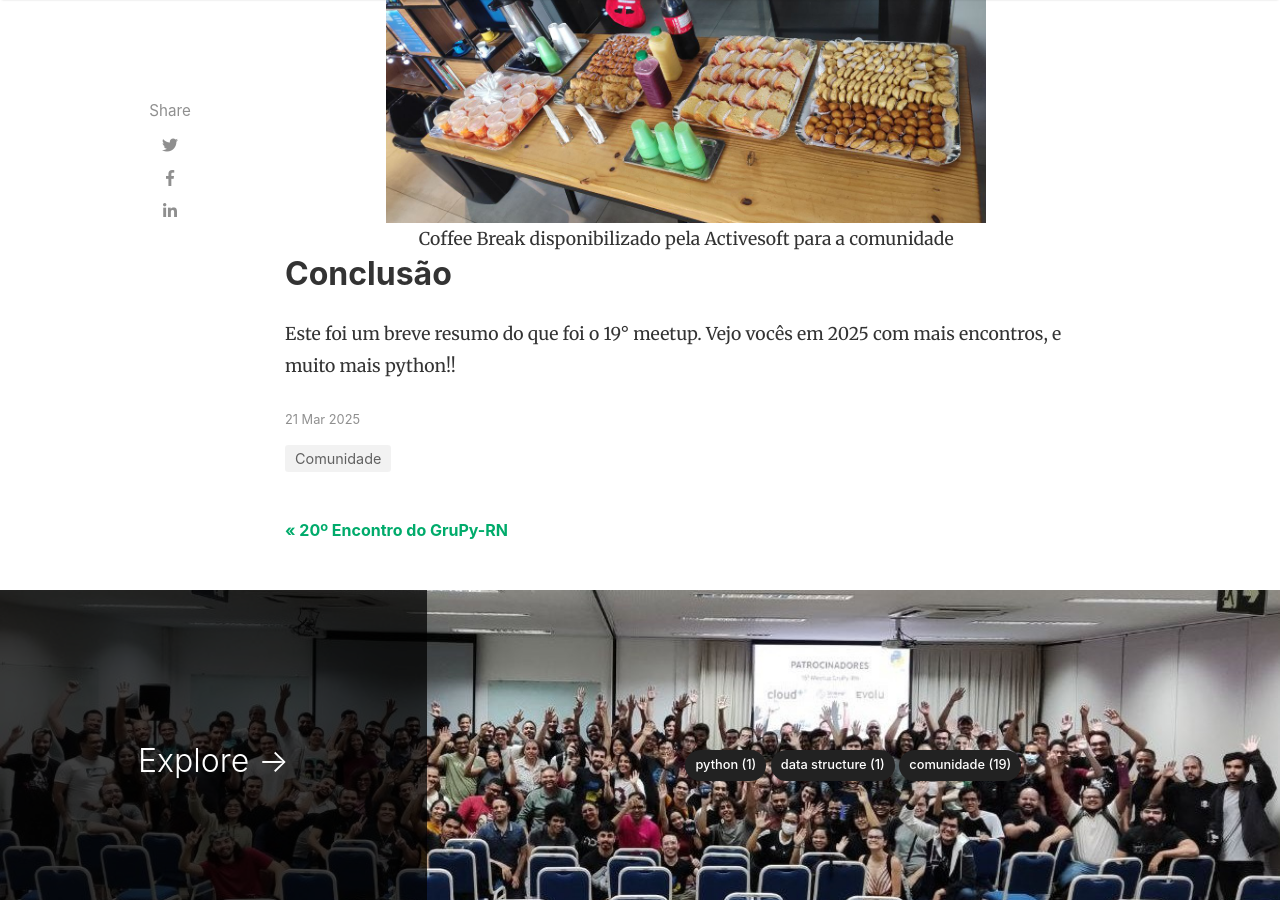
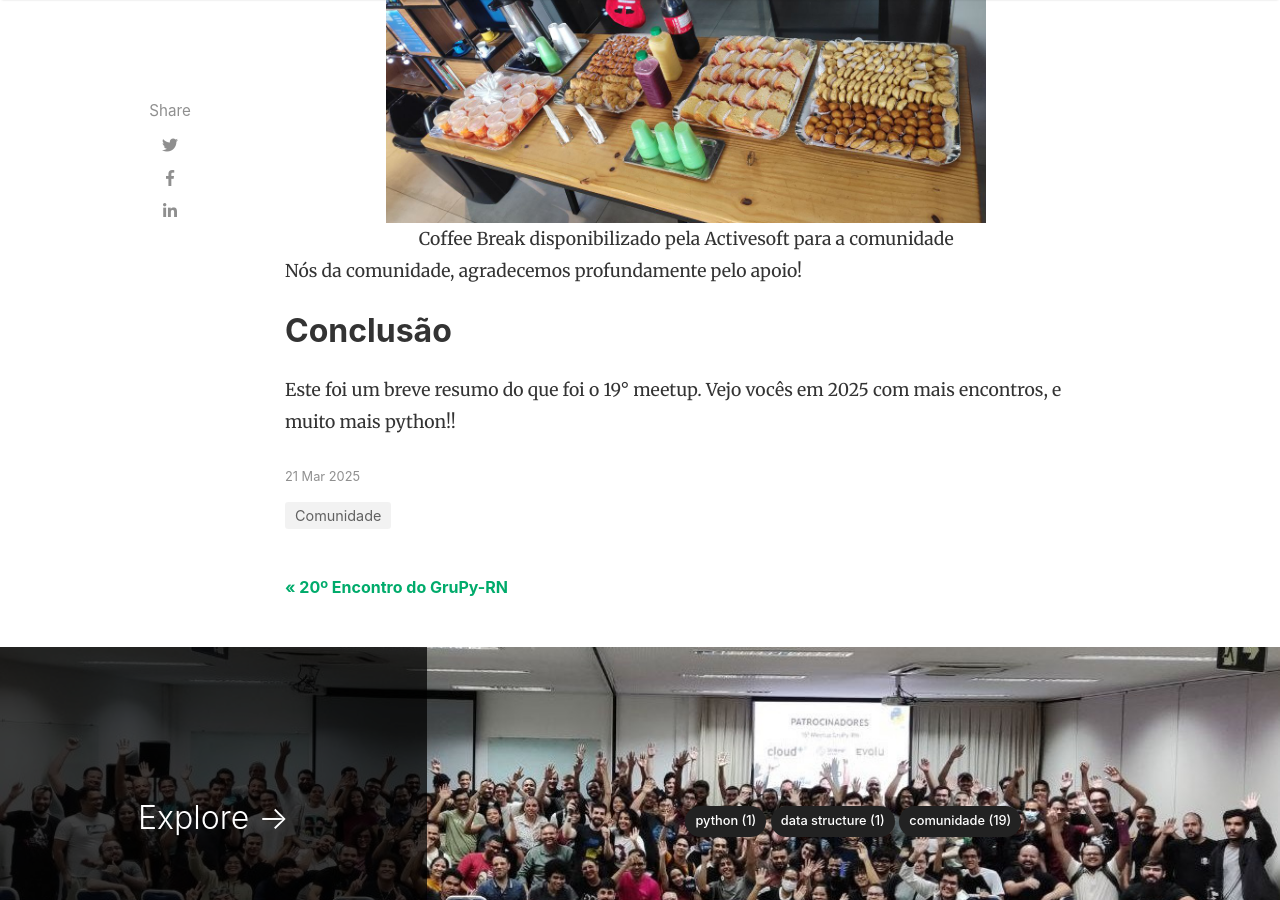
Before and after one commit to grupyrn/blog, a Jekyll site: the page built from _posts/2025-03-24-aconteceu-19-meetup-grupyrn.md, in a window 1280 px wide and 900 px high, scrolled down 3969 px. Built offline with Jekyll 4.4.1, drawn with Linux system fonts in a browser that asks for light colours; nearby versions of some CDN libraries; comment, search, counter and statistics services are not loaded.

Commit message:
Muda frase de agradecimento

```diff
--- a/_posts/2025-03-24-aconteceu-19-meetup-grupyrn.md
+++ b/_posts/2025-03-24-aconteceu-19-meetup-grupyrn.md
@@ -75,6 +75,8 @@ Sem vocês, esse meetup não seria possível!!
     <figcaption>Coffee Break disponibilizado pela Activesoft para a comunidade</figcaption>
 </div>
 
+Nós da comunidade, agradecemos profundamente pelo apoio!
+
 ## Conclusão
 
 Este foi um breve resumo do que foi o 19° meetup. Vejo vocês em 2025 com mais encontros, e muito mais python!!
```
